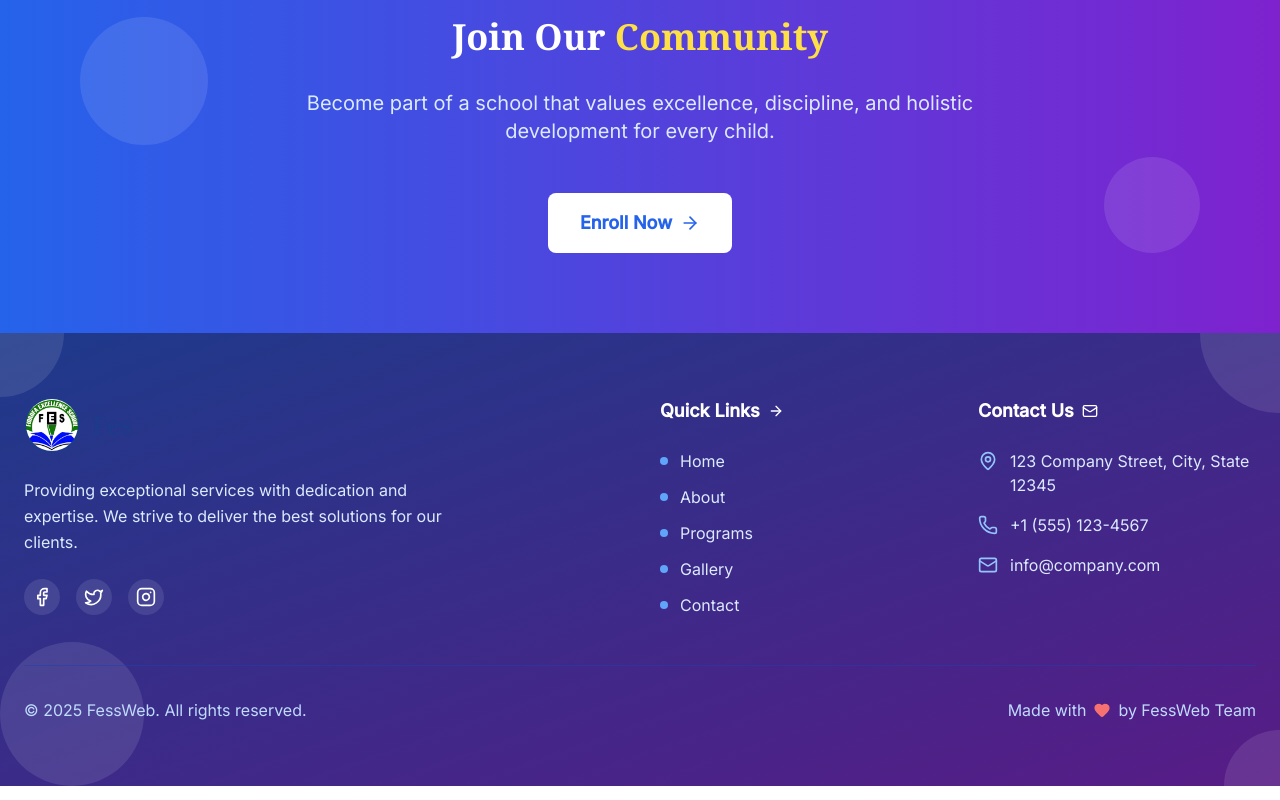
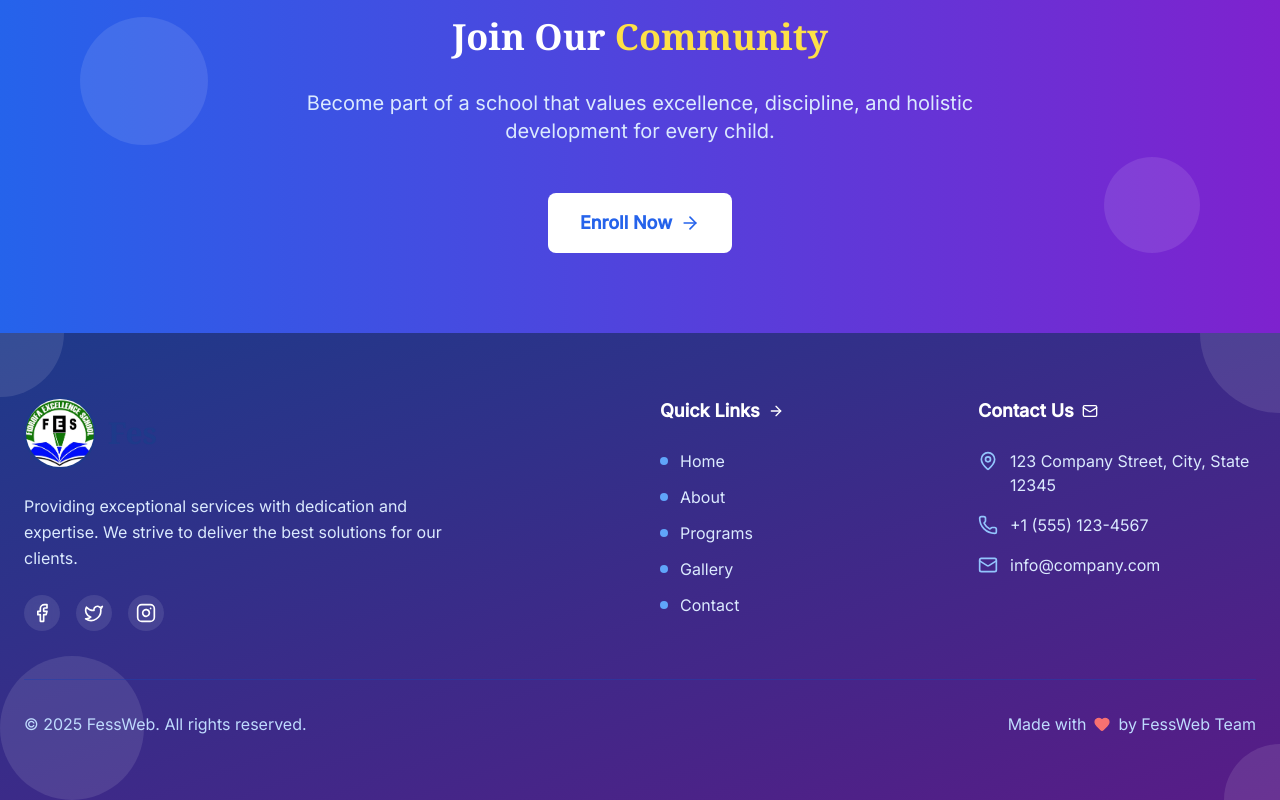
Before and after one commit to ukifamltd/fess-web, a React (Vite) app: page / in a window 1280 px wide. Shown: the part 2293-3093 px from the top of the page. Built offline with nearby package versions, Linux system fonts and the light colour scheme.

Commit message:
added logo image component

```diff
--- a/src/components/Footer.tsx
+++ b/src/components/Footer.tsx
@@ -1,4 +1,3 @@
-// components/Footer.tsx
 import React from 'react';
 import { motion } from 'framer-motion';
 import type { Variants } from 'framer-motion';
@@ -12,7 +11,7 @@ import {
   Heart,
   ArrowRight
 } from 'lucide-react';
-import Logo from './Logo'; // Import the Logo component
+import Logo from './Logo';
 
 const Footer: React.FC = () => {
   const currentYear = new Date().getFullYear();
@@ -110,7 +109,7 @@ const Footer: React.FC = () => {
             variants={itemVariants}
           >
             <Logo
-              size="lg"
+              size="xl"
               withText={true}
               className="mb-6"
             />
```
